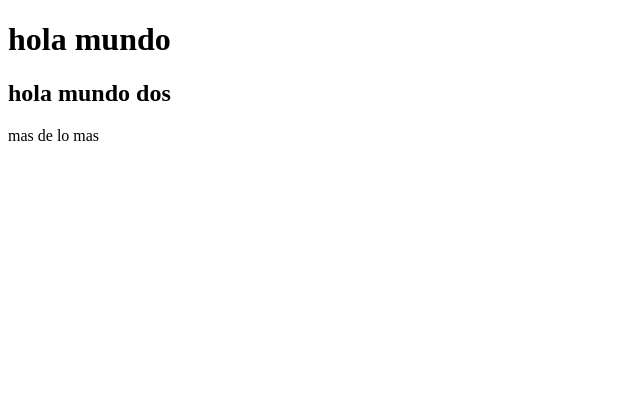
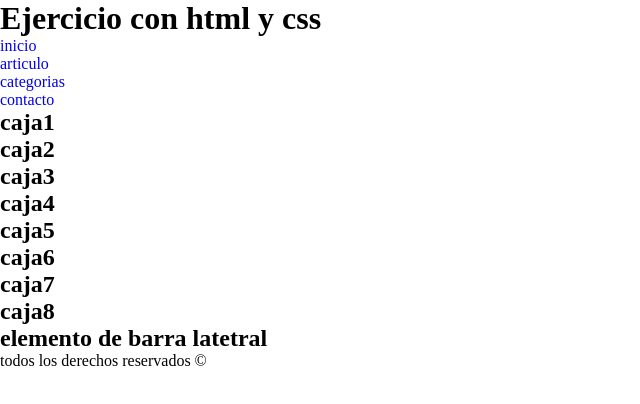
Before and after one commit to chris0315/mauqetacionwed, a plain HTML site: page 05-ejercicio/index.html in a window 1280 px wide. Shown: the whole page, without its empty margins (0-640 px from the left). Drawn offline with Linux system fonts and the light colour scheme.

Commit message:
creando la estrutura html

```diff
--- a/05-ejercicio/index.html
+++ b/05-ejercicio/index.html
@@ -5,15 +5,62 @@
     <meta charset="UTF-8">
     <meta name="viewport" content="width=device-width, initial-scale=1.0">
     <link rel="stylesheet" href="style.css">
-    <title>Document</title>
+    <title>ejercicio con html y css </title>
 </head>
 
 <body>
-    <h1>hola mundo</h1>
-    <h2>hola mundo dos</h2>
-    <p>
-        mas de lo mas
-    </p>
+    <div class="contenedor">
+        <header id="header">
+            <h1>Ejercicio con html y css</h1>
+        </header>
+        <nav id="nav_menu">
+            <ul>
+                <li><a href="#">inicio</a></li>
+                <li><a href="#">articulo</a></li>
+                <li><a href="#">categorias</a></li>
+                <li><a href="#">contacto</a></li>
+            </ul>
+        </nav>
+        <section id="generar">
+            <div class="caja">
+                <h2>caja1</h2>
+            </div>
+            <div class="caja">
+                <h2>caja2</h2>
+            </div>
+            <div class="caja">
+                <h2>caja3</h2>
+            </div>
+            <div class="caja">
+                <h2>caja4</h2>
+            </div>
+            <div class="caja">
+                <h2>caja5</h2>
+            </div>
+            <div class="caja">
+                <h2>caja6</h2>
+            </div>
+            <div class="caja">
+                <h2>caja7</h2>
+            </div>
+            <div class="caja">
+                <h2>caja8</h2>
+            </div>
+        </section>
+
+        <aside id="lateral">
+            <div class="caja">
+                <h2>elemento de barra latetral</h2>
+            </div>
+        </aside>
+        <footer id="footer">
+            <p>
+                todos los derechos reservados &copy;
+            </p>
+        </footer>
+    </div>
+
+
 </body>
 
 </html>
--- a/05-ejercicio/style.css
+++ b/05-ejercicio/style.css
@@ -0,0 +1,6 @@
+* {
+    margin: 0;
+    padding: 0;
+    box-sizing: border-box;
+    text-decoration: none;
+}
```
